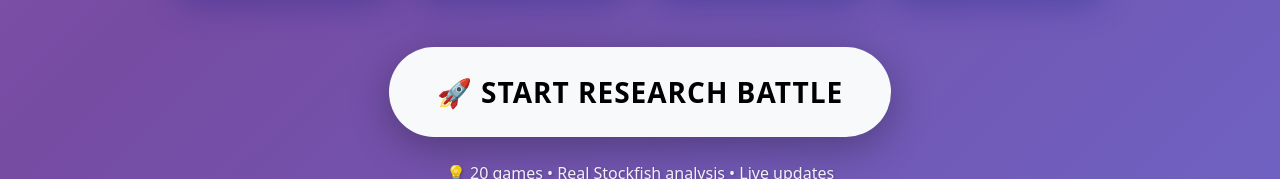
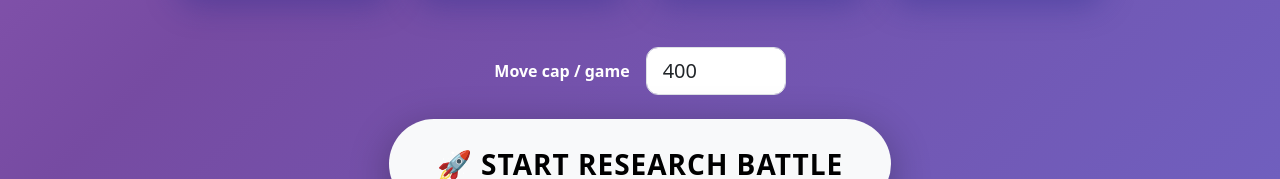
Before and after one commit to sakshyambanjade/neurlaplay, a React (Vite) app in the folder client/: page / in a window 1280 px wide. Shown: the part 773-952 px from the top of the page. Built offline with nearby package versions, Linux system fonts and the light colour scheme; no server answers.

Commit message:
feat: allow configuring live-batch move cap from frontend

```diff
--- a/client/src/pages/LiveResearch.tsx
+++ b/client/src/pages/LiveResearch.tsx
@@ -5,6 +5,7 @@
 function LiveResearch() {
   const [fen, setFen] = useState('rnbqkbnr/pppppppp/8/8/8/8/PPPPPPPP/RNBQKBNR w KQkq - 0 1');
   const [status, setStatus] = useState('idle');
+  const [maxMoves, setMaxMoves] = useState(400);
   const [stats, setStats] = useState({
     whiteWins: 0,
     blackWins: 0,
@@ -170,7 +171,8 @@
       body: JSON.stringify({
         totalGames: 200,
         whiteModel: 'tinyllama:latest',
-        blackModel: 'phi3:latest'
+        blackModel: 'phi3:latest',
+        maxMoves
       })
     });
   };
@@ -302,6 +304,22 @@
 
             {/* START BUTTON */}
             <div className="text-center">
+              <div className="d-flex justify-content-center align-items-center gap-3 mb-4 text-white">
+                <label htmlFor="max-moves" className="fw-bold mb-0">Move cap / game</label>
+                <input
+                  id="max-moves"
+                  type="number"
+                  min={40}
+                  max={600}
+                  step={10}
+                  value={maxMoves}
+                  onChange={(e) => setMaxMoves(Math.max(40, Math.min(600, Number(e.target.value) || 400)))}
+                  disabled={status === 'running'}
+                  className="form-control form-control-lg"
+                  style={{ width: '140px', borderRadius: '12px' }}
+                />
+              </div>
+
               <button
                 className={`glow-button btn btn-lg px-5 py-4 fs-3 fw-bold ${
                   status === 'running' ? 'btn-warning text-dark' :
@@ -327,7 +345,7 @@
                 textShadow: '1px 1px 3px rgba(0,0,0,0.3)',
                 opacity: 0.9
               }}>
-                <div>💡 20 games • Real Stockfish analysis • Live updates</div>
+                <div>💡 200 games • Move cap: {maxMoves} • Live updates</div>
                 <div className="mt-2" style={{ fontSize: '0.9rem', opacity: 0.8 }}>
                   Results saved to <code style={{
                     background: 'rgba(0,0,0,0.2)',
```
